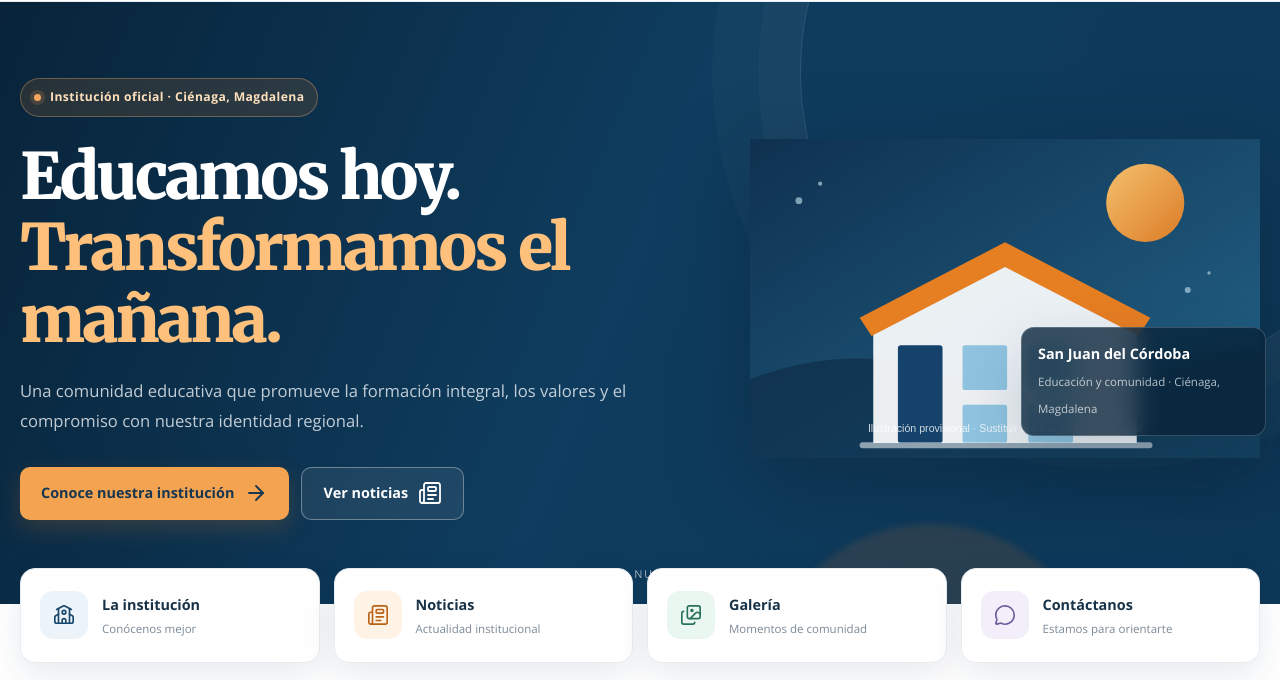
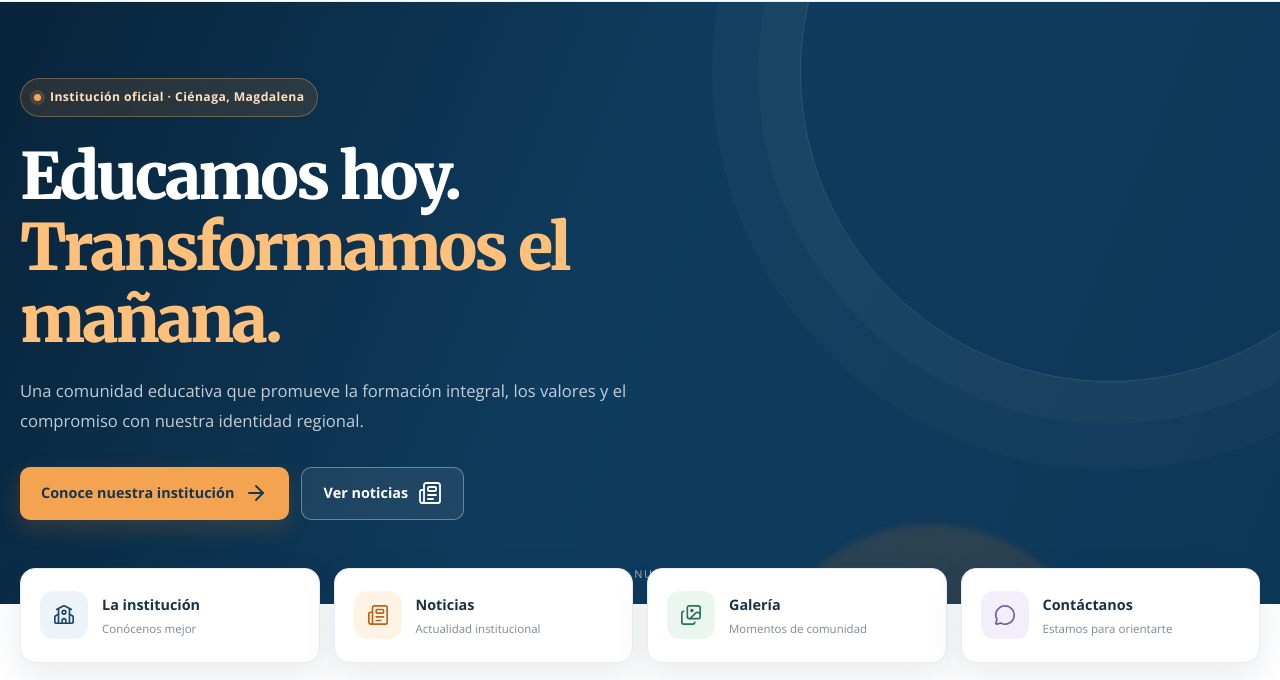
Before and after one commit to XLANDRESLX/San-juan-del-cordoba, a website: page index.html in a window 1280 px wide. Shown: the part 120-800 px from the top of the page. Drawn offline with nearby package versions, Linux system fonts and the light colour scheme; no server answers.

Commit message:
correcion del apartado incial

```diff
--- a/index.html
+++ b/index.html
@@ -85,10 +85,6 @@
             <a href="quienes-somos.html" class="btn btn--primario btn--lg">Conoce nuestra institución <i data-lucide="arrow-right" aria-hidden="true"></i></a>
             <a href="categorias/noticias.html" class="btn btn--secundario btn--lg">Ver noticias <i data-lucide="newspaper" aria-hidden="true"></i></a>
           </div>
-        </div>
-        <div class="hero__visual" aria-label="Ilustración provisional de una institución educativa">
-          <img src="assets/img/placeholder.svg" alt="Ilustración provisional de un edificio escolar. Se reemplazará por una fotografía real de la institución." width="1200" height="750" fetchpriority="high">
-          <div class="hero__visual-note"><strong>San Juan del Córdoba</strong><small>Educación y comunidad · Ciénaga, Magdalena</small></div>
         </div>
       </div>
       <a class="hero__scroll" href="#accesos"><i data-lucide="arrow-down" aria-hidden="true"></i> Explora nuestro sitio</a>
```
